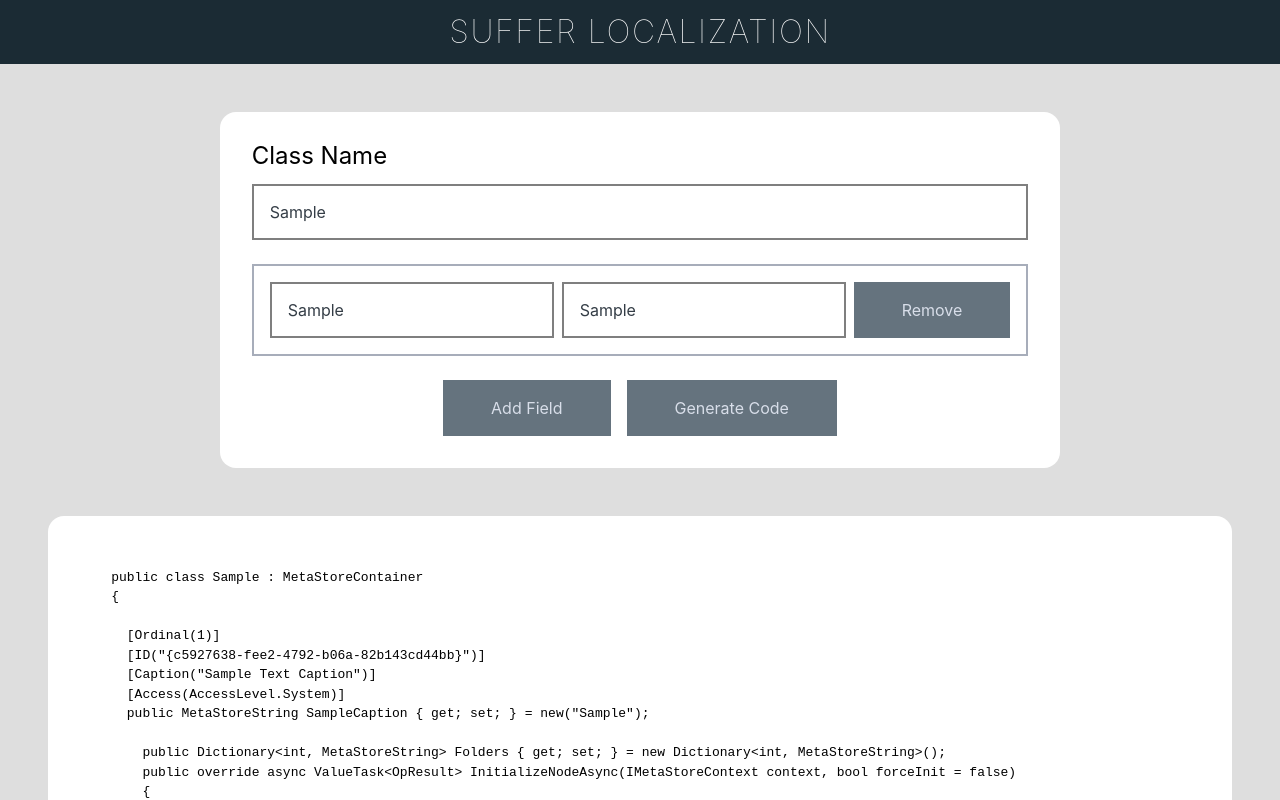
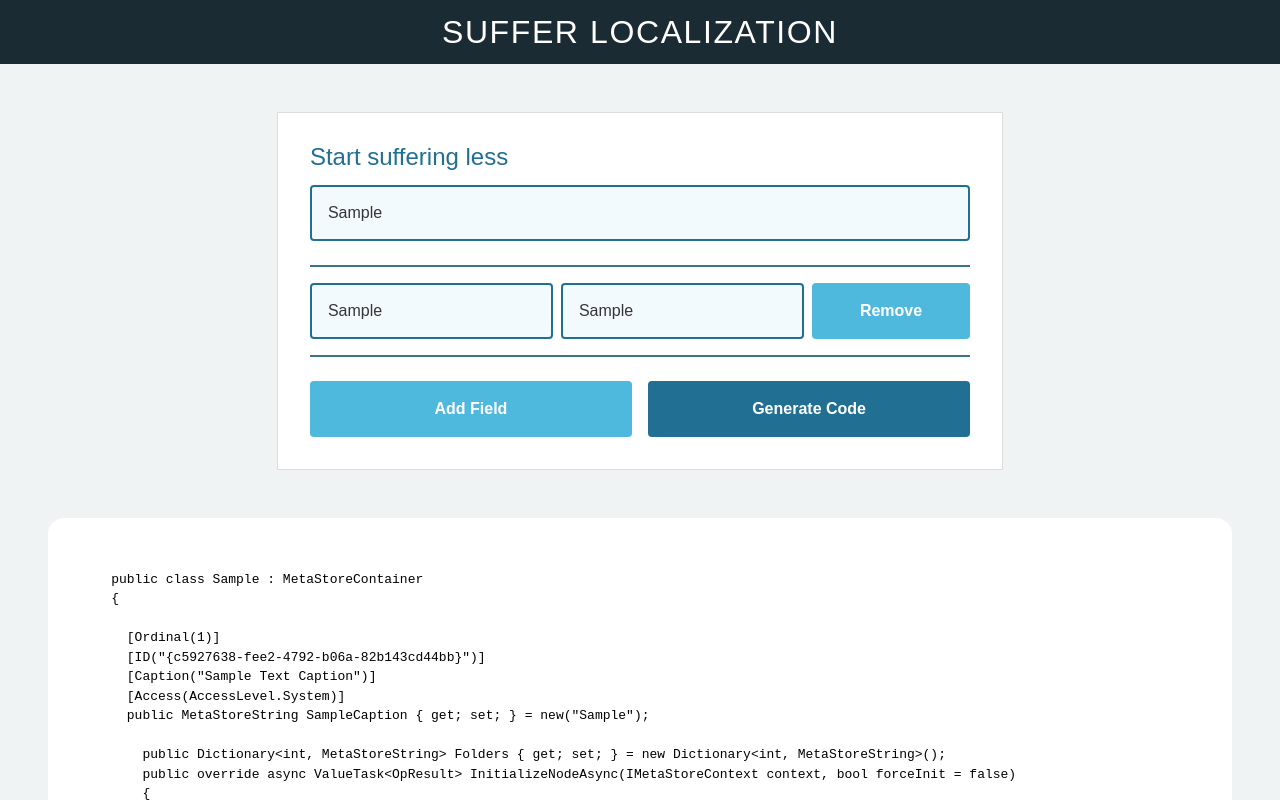
Before and after one commit to koliesnyk/suffer-translate, a website: page app/index.html in a window 1280 px wide. Both pictures are taken after typing "Sample", "Sample", "Sample" into the empty fields and a click on the button "Generate Code". Shown: the top 800 px of the page. Drawn offline with nearby package versions, Linux system fonts and the light colour scheme.

Commit message:
pre->code was moved, styles round-outs

```diff
--- a/app/index.html
+++ b/app/index.html
@@ -20,7 +20,7 @@
       <section class="form-section">
         <div class="form">
           <label>
-            <h2>Class Name</h2>
+            <h2>Start suffering less</h2>
             <input type="text" name="class-name" placeholder="Enter Class Name" value="" />
           </label>
 
@@ -40,11 +40,7 @@
       </section>
 
       <section class="result-section hidden">
-        <div class="result-section-inner">
-          <pre>
-            <code class="code"></code>
-          </pre>
-        </div>
+        <div class="result-section-inner"></div>
       </section>
     </main>
 
--- a/app/js/main.js
+++ b/app/js/main.js
@@ -58,7 +58,8 @@ function generateCode() {
       public MetaStoreString ${stringName}Caption { get; set; } = new("${text}");
     `;
 
-    translationResults += `${stringName}Caption.SetRootValueByLanguage("${translation}", "de-DE");`;
+    translationResults += `
+            ${stringName}Caption.SetRootValueByLanguage("${translation}", "de-DE");`;
   });
 
   result = `
@@ -70,11 +71,16 @@ function generateCode() {
         {
             await base.InitializeNodeAsync(context);
             ${translationResults}
+
             return OpStatus.OK;
         }
     }
   `;
 
   $(".result-section").removeClass("hidden");
-  $(".code").html(result);
+  $(".result-section-inner").html(`
+    <pre>
+      <code>${result}</code>
+    </pre>
+  `);
 }
--- a/app/sass/main.scss
+++ b/app/sass/main.scss
@@ -33,7 +33,10 @@ img {
 
 html,
 body {
-  background-color: #dedede;
+  background-color: #eff3f4;
+  font-family: "Source Sans Pro", sans-serif;
+  font-weight: 400;
+  -webkit-font-smoothing: antialiased;
 
   @include mobile {
     font-size: 14px;
@@ -41,10 +44,10 @@ body {
 }
 
 .form {
-  color: #000;
+  color: #217093;
+  background-color: #fff;
+  border: solid 1px #ddd;
   padding: 2rem;
-  background-color: #fff;
-  border-radius: 1rem;
   max-width: 100%;
 
   @include mobile {
@@ -63,7 +66,7 @@ body {
     }
 
     &:not(:last-child) {
-      margin-bottom: 0.5rem;
+      margin-bottom: 0.75rem;
 
       @include tablet {
         margin-bottom: 1rem;
@@ -109,45 +112,48 @@ body {
     padding: 1rem;
     outline: none;
     height: 3.5rem;
-    color: $projectGrey7;
-    font-family: $headingFont;
     font-size: 1rem;
-    border: 2px solid rgba(0, 0, 0, 0.5);
+    background-color: #f3fafd;
+    border: solid 2px #217093;
+    border-radius: 4px;
+    box-sizing: border-box;
+    color: #353538;
+    font-family: inherit;
 
     &[type="text"]:focus,
     &[type="email"]:focus {
-      border-color: $projectRed;
-    }
-
-    &[type="text"]:focus:valid {
-      border-color: $projectGreen;
+      box-shadow: 0px 2px 10px rgba(0, 0, 0, 0.1);
+      border-color: #4eb8dd;
     }
 
     &[type="text"]:required:focus:invalid,
     &[type="email"]:required:focus:invalid {
       border-color: $projectRed;
     }
-
-    &[type="text"]:required:focus:valid,
-    &[type="email"]:required:focus:valid {
-      border-color: $projectGreen;
-    }
   }
 
   button,
   input[type="submit"] {
-    display: block;
-    font-family: $headingFont;
-    color: $projectGrey1;
+    background-color: #4eb8dd;
+    border: none;
+    border-radius: 4px;
+    box-sizing: border-box;
+    box-shadow: none;
+    width: 100%;
+    height: 65px;
+    font-size: 1.55em;
+    color: #fff;
+    font-weight: 600;
+    font-family: inherit;
     font-size: 1rem;
-    background-color: $projectGrey5;
     cursor: pointer;
     padding: 1rem 3rem;
     height: 3.5rem;
 
-    &:hover {
-      color: white;
-      background-color: $projectBlueGreen;
+    &:hover,
+    &:active,
+    &:focus {
+      background-color: #217093;
     }
   }
 }
@@ -201,8 +207,9 @@ footer {
 }
 
 .fields {
-  padding: 1rem;
-  border: 2px solid $projectGrey4;
+  padding: 1rem 0;
+  border-top: 2px solid #3d7387;
+  border-bottom: 2px solid #3d7387;
 
   &:not(:last-child) {
     margin-bottom: 1.5rem;
```
Also changed, not shown: app/css/main.css.
